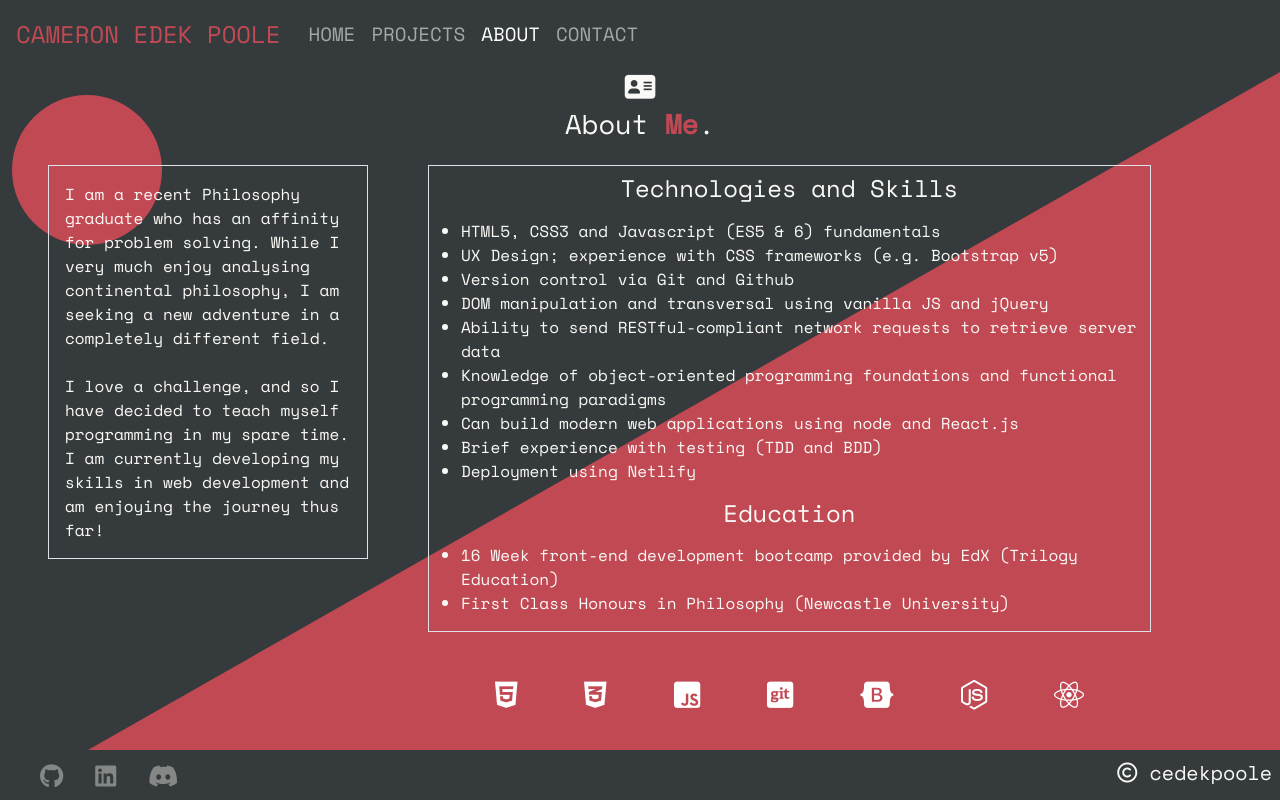
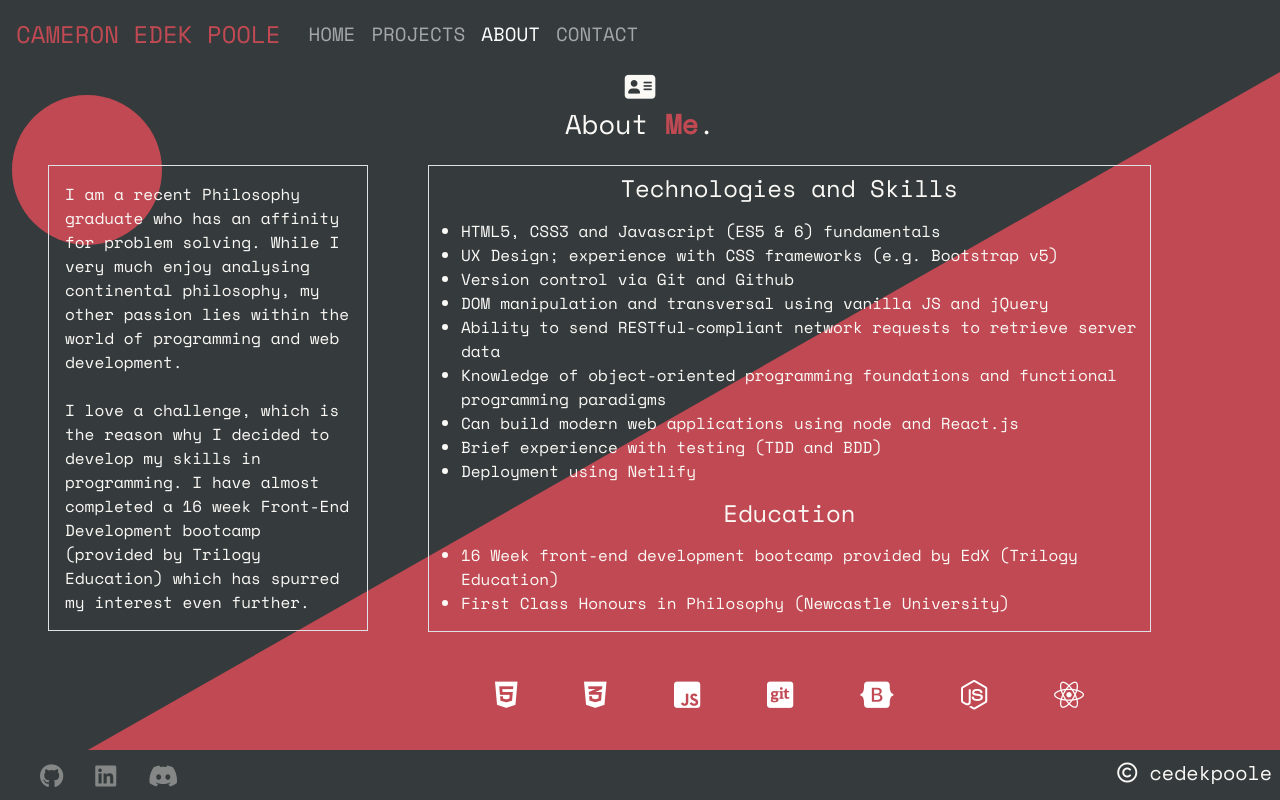
Before and after one commit to cedekpoole/react-portfolio, a React (Vite) app: page /about in a window 1280 px wide. Built offline with nearby package versions, Linux system fonts and the light colour scheme.

Commit message:
update about info and add card background

```diff
--- a/src/pages/About.css
+++ b/src/pages/About.css
@@ -17,6 +17,10 @@
   background-color: var(--brand-color);
   border-radius: 50%;
   transform: translateY(40px);
+}
+/* Use rgba of dark color variable to place opacity on card background */
+.card-bg {
+  background-color: rgba(var(--rgba-dark), 0.6);
 }
 
 /* Animation idea came from the 'Divenector' Youtube Channel: https://www.youtube.com/watch?v=MYXjjRI7j9c&ab_channel=Divinector */
--- a/src/pages/About.jsx
+++ b/src/pages/About.jsx
@@ -18,37 +18,54 @@ const About = () => {
         </Row>
         <Row>
           <Col xs={10} lg={3} className="mb-3 ms-5 p-0 me-sm-5 ">
-
-            <Card.Body className="border position-relative">
+            <Card.Body className="border position-relative card-bg">
               <Card.Text className="p-3">
                 I am a recent Philosophy graduate who has an affinity for
                 problem solving. While I very much enjoy analysing continental
-                philosophy, I am seeking a new adventure in a completely
-                different field. <br />
-                <br />I love a challenge, and so I have decided to teach myself
-                programming in my spare time. I am currently developing my
-                skills in web development and am enjoying the journey thus far!
+                philosophy, my other passion lies within the world of
+                programming and web development. <br />
+                <br /> I love a challenge, which is the reason why I decided to
+                develop my skills in programming. I have almost completed a 16
+                week Front-End Development bootcamp (provided by Trilogy
+                Education) which has spurred my interest even further.
               </Card.Text>
             </Card.Body>
           </Col>
           <Col xs={12} lg={7} className="position-relative">
-            <Card.Body className="border">
+            <Card.Body className="border card-bg">
               <h4 className="text-center mb-3 mt-2">Technologies and Skills</h4>
               <ul>
                 <li>HTML5, CSS3 and Javascript (ES5 & 6) fundamentals</li>
-                    <li>UX Design; experience with CSS frameworks (e.g. Bootstrap v5)</li>
+                <li>
+                  UX Design; experience with CSS frameworks (e.g. Bootstrap v5)
+                </li>
                 <li>Version control via Git and Github</li>
-                    <li>DOM manipulation and transversal using vanilla JS and jQuery</li>
-                    <li>Ability to send RESTful-compliant network requests to retrieve server data</li>
-                    <li>Knowledge of object-oriented programming foundations and functional programming paradigms</li>
-                    <li>Can build modern web applications using node and React.js</li>
+                <li>
+                  DOM manipulation and transversal using vanilla JS and jQuery
+                </li>
+                <li>
+                  Ability to send RESTful-compliant network requests to retrieve
+                  server data
+                </li>
+                <li>
+                  Knowledge of object-oriented programming foundations and
+                  functional programming paradigms
+                </li>
+                <li>
+                  Can build modern web applications using node and React.js
+                </li>
                 <li>Brief experience with testing (TDD and BDD)</li>
                 <li>Deployment using Netlify</li>
               </ul>
               <h4 className="text-center mb-3">Education</h4>
               <ul>
-                    <li>16 Week front-end development bootcamp provided by EdX (Trilogy Education)</li>
-                    <li>First Class Honours in Philosophy (Newcastle University)</li>
+                <li>
+                  16 Week front-end development bootcamp provided by EdX
+                  (Trilogy Education)
+                </li>
+                <li>
+                  First Class Honours in Philosophy (Newcastle University)
+                </li>
               </ul>
             </Card.Body>
             <div className="d-flex justify-content-evenly mt-5 icon-box">
```
Lines whose indentation alone changed are shown as unchanged.
